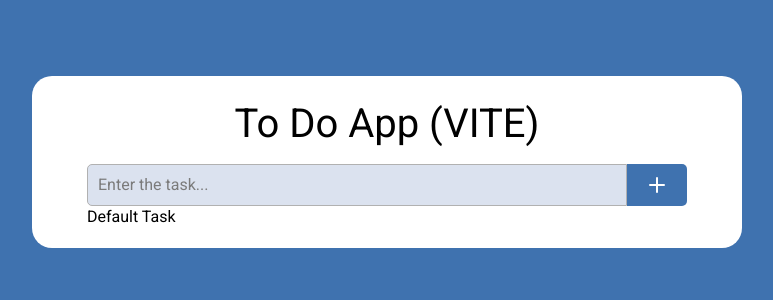
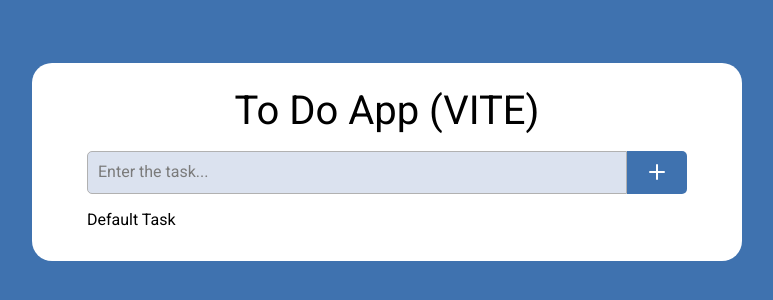
Before and after one commit to I-the-Creator/vite-todo-list, a React (Vite) app: page / in a window 1280 px wide. Shown: the part 238-538 px from the top of the page, without its empty margins (253-1026 px from the left). Built offline with nearby package versions, Linux system fonts and the light colour scheme.

Commit message:
styles minor update

```diff
--- a/src/views/App/index.module.scss
+++ b/src/views/App/index.module.scss
@@ -2,11 +2,15 @@
     background: white;
     min-width: 600px;
     border-radius: 20px;
-    padding: 20px 55px;
+    padding: 20px 55px 30px;
 
     &Title {
         font-size: 40px;
         margin-bottom: 0.3em;
         text-align: center;
     }
+
+    &Text {
+        text-align: center;
+    }
 }
--- a/src/views/components/InputPlus/index.module.scss
+++ b/src/views/components/InputPlus/index.module.scss
@@ -2,6 +2,7 @@
     width: 100%;
     display: grid;
     grid-template-columns: 1fr 60px;
+    margin-bottom: 15px;
 
     &Value {
         border: 1px solid #b1b1b1;
```
